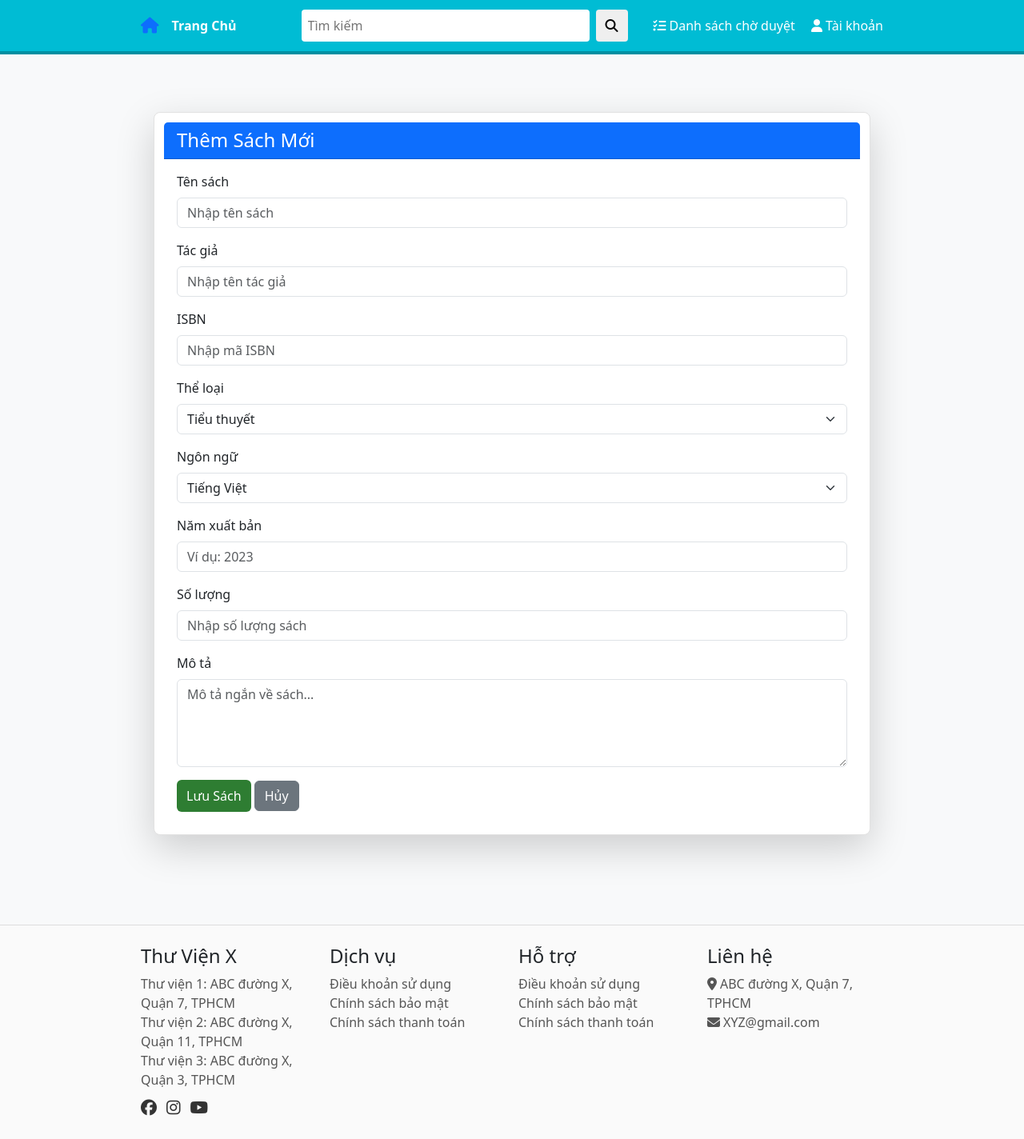
After one commit to HieuLT24/DigitalLibrary, a Flask app: page /add-book in a window 1280 px wide. The commit adds this page. Shown: the whole page at 80% size. Run offline with Flask 3, Linux system fonts and the light colour scheme.

Commit message:
feat: create Ui login, register, add_book

```diff
--- a/DL/__init__.py
+++ b/DL/__init__.py
@@ -1,54 +1,75 @@
-from flask import Flask, render_template
+from flask import Flask, render_template, request, redirect
 
+def create_app(config_class=None):
+    app = Flask(__name__)
+    if config_class:
+        app.config.from_object(config_class)
 
-app = Flask(__name__)
+    @app.route("/")
+    def index():
+        return render_template("index.html")
 
-@app.route("/")
-def index():
-    return render_template("index.html")
+    @app.route("/book/<int:book_id>")
+    def book_detail(book_id):
+        sample_book = {
+            "id": book_id,
+            "title": "The Great Gatsby",
+            "author": "F. Scott Fitzgerald",
+            "isbn": "978-0-7432-7356-5",
+            "genre": "Tiểu thuyết",
+            "description": "Một trong những tác phẩm kinh điển nhất của văn học Mỹ..."
+        }
+        return render_template("book_detail.html", book=sample_book)
 
-@app.route("/book/<int:book_id>")
-def book_detail(book_id):
-    sample_book = {
-        "id": book_id,
-        "title": "The Great Gatsby",
-        "author": "F. Scott Fitzgerald",
-        "isbn": "978-0-7432-7356-5",
-        "genre": "Tiểu thuyết",
-        "description": "Một trong những tác phẩm kinh điển nhất của văn học Mỹ..."
-    }
-    return render_template("book_detail.html", book=sample_book)
+    @app.route("/profile")
+    def user_profile():
+        user_data = {
+            "name": "Nguyen Van A",
+            "borrow_count": 36,
+            "pending_books": 2,
+            "email": "vana@example.com",
+            "phone": "0123456789",
+            "gender": "Nam"
+        }
+        return render_template("user_profile.html", user=user_data)
 
+    @app.route("/admin/requests")
+    def admin_requests():
+        requests = [
+            {"book": "The Great Gatsby", "user": "John Smith", "req_date": "Jun 12, 2023", "due_date": "Jul 12, 2023", "status": "Pending"},
+            {"book": "To Kill a Mockingbird", "user": "Sarah Johnson", "req_date": "Jun 10, 2023", "due_date": "Jul 10, 2023", "status": "Approved"},
+            {"book": "1984", "user": "Michael Brown", "req_date": "Jun 8, 2023", "due_date": "Jun 22, 2023", "status": "Rejected"},
+            {"book": "Pride and Prejudice", "user": "Emily Davis", "req_date": "Jun 5, 2023", "due_date": "Jun 19, 2023", "status": "Overdue"}
+        ]
+        return render_template("admin_templates/admin_requests.html", requests=requests)
 
-@app.route("/profile")
-def user_profile():
-    user_data = {
-        "name": "Nguyen Van A",
-        "borrow_count": 36,
-        "pending_books": 2,
-        "email": "vana@example.com",
-        "phone": "0123456789",
-        "gender": "Nam"
-    }
-    return render_template("user_profile.html", user=user_data)
+    @app.route("/add-book")
+    def add_book():
+        return render_template("admin_templates/add_book.html")
 
-@app.route("/admin/requests")
-def admin_requests():
-    # dữ liệu mẫu
-    requests = [
-        {"book": "The Great Gatsby", "user": "John Smith", "req_date": "Jun 12, 2023", "due_date": "Jul 12, 2023", "status": "Pending"},
-        {"book": "To Kill a Mockingbird", "user": "Sarah Johnson", "req_date": "Jun 10, 2023", "due_date": "Jul 10, 2023", "status": "Approved"},
-        {"book": "1984", "user": "Michael Brown", "req_date": "Jun 8, 2023", "due_date": "Jun 22, 2023", "status": "Rejected"},
-        {"book": "Pride and Prejudice", "user": "Emily Davis", "req_date": "Jun 5, 2023", "due_date": "Jun 19, 2023", "status": "Overdue"}
-    ]
-    return render_template("admin_templates/admin_requests.html", requests=requests)
+    @app.route("/login", methods=["GET", "POST"])
+    def login():
+        if request.method == "POST":
+            email = request.form["email"]
+            password = request.form["password"]
+            # TODO: kiểm tra tài khoản trong DB
+            return redirect("/")
+        return render_template("login.html")
+
+    @app.route("/register", methods=["GET", "POST"])
+    def register():
+        if request.method == "POST":
+            name = request.form["name"]
+            email = request.form["email"]
+            password = request.form["password"]
+            confirm_password = request.form["confirm_password"]
+
+            if password != confirm_password:
+                return "Mật khẩu không khớp!"
+            # TODO: lưu vào DB
+            return redirect("/login")
+        return render_template("register.html")
 
 
 
-
-
-
-
-if __name__ =="__main__":
-    with app.app_context():
-        app.run(debug=True)
+    return app
--- /dev/null
+++ b/DL/templates/admin_templates/add_book.html
@@ -0,0 +1,91 @@
+{% extends 'base.html' %} {% block title %}Thêm Sách Mới{% endblock %} {% block content %}
+<body class="bg-light">
+  <div class="container py-5">
+    <div class="card shadow-lg">
+      <div class="card-header bg-primary text-white">
+        <h4 class="mb-0">Thêm Sách Mới</h4>
+      </div>
+      <div class="card-body">
+        <form method="post" action="/add-book">
+          <div class="mb-3">
+            <label for="title" class="form-label">Tên sách</label>
+            <input type="text" class="form-control" id="title" name="title" placeholder="Nhập tên sách" required />
+          </div>
+
+          <div class="mb-3">
+            <label for="author" class="form-label">Tác giả</label>
+            <input type="text" class="form-control" id="author" name="author" placeholder="Nhập tên tác giả" required />
+          </div>
+
+          <div class="mb-3">
+            <label for="isbn" class="form-label">ISBN</label>
+            <input type="text" class="form-control" id="isbn" name="isbn" placeholder="Nhập mã ISBN" />
+          </div>
+
+          <div class="mb-3">
+            <label for="genre" class="form-label">Thể loại</label>
+            <select id="genre" name="genre" class="form-select">
+              <option value="Tiểu thuyết">Tiểu thuyết</option>
+              <option value="Khoa học">Khoa học</option>
+              <option value="Lịch sử">Lịch sử</option>
+              <option value="Giáo dục">Giáo dục</option>
+              <option value="Khác">Khác</option>
+            </select>
+          </div>
+
+          <div class="mb-3">
+            <label for="language" class="form-label">Ngôn ngữ</label>
+            <select id="language" name="language" class="form-select">
+              <option value="Tiếng Việt">Tiếng Việt</option>
+              <option value="Tiếng Anh">Tiếng Anh</option>
+              <option value="Tiếng Pháp">Tiếng Pháp</option>
+              <option value="Tiếng Nhật">Tiếng Nhật</option>
+              <option value="Khác">Khác</option>
+            </select>
+          </div>
+
+          <div class="mb-3">
+            <label for="year" class="form-label">Năm xuất bản</label>
+            <input
+              type="number"
+              class="form-control"
+              id="year"
+              name="year"
+              placeholder="Ví dụ: 2023"
+              min="1000"
+              max="2100"
+            />
+          </div>
+
+          <div class="mb-3">
+            <label for="quantity" class="form-label">Số lượng</label>
+            <input
+              type="number"
+              class="form-control"
+              id="quantity"
+              name="quantity"
+              placeholder="Nhập số lượng sách"
+              min="1"
+              required
+            />
+          </div>
+
+          <div class="mb-3">
+            <label for="description" class="form-label">Mô tả</label>
+            <textarea
+              class="form-control"
+              id="description"
+              name="description"
+              rows="4"
+              placeholder="Mô tả ngắn về sách..."
+            ></textarea>
+          </div>
+
+          <button type="submit" class="btn btn-success">Lưu Sách</button>
+          <a href="/" class="btn btn-secondary">Hủy</a>
+        </form>
+      </div>
+    </div>
+  </div>
+</body>
+{% endblock %}
--- /dev/null
+++ b/config.py
@@ -0,0 +1,3 @@
+class DevelopmentConfig:
+    DEBUG = True
+    SECRET_KEY = "secret-key"
```
Also changed, not shown: DL/templates/admin_templates/admin_requests.html (+73 -23 lines), DL/templates/login.html (added, +40 -0 lines), DL/templates/register.html (added, +57 -0 lines).
